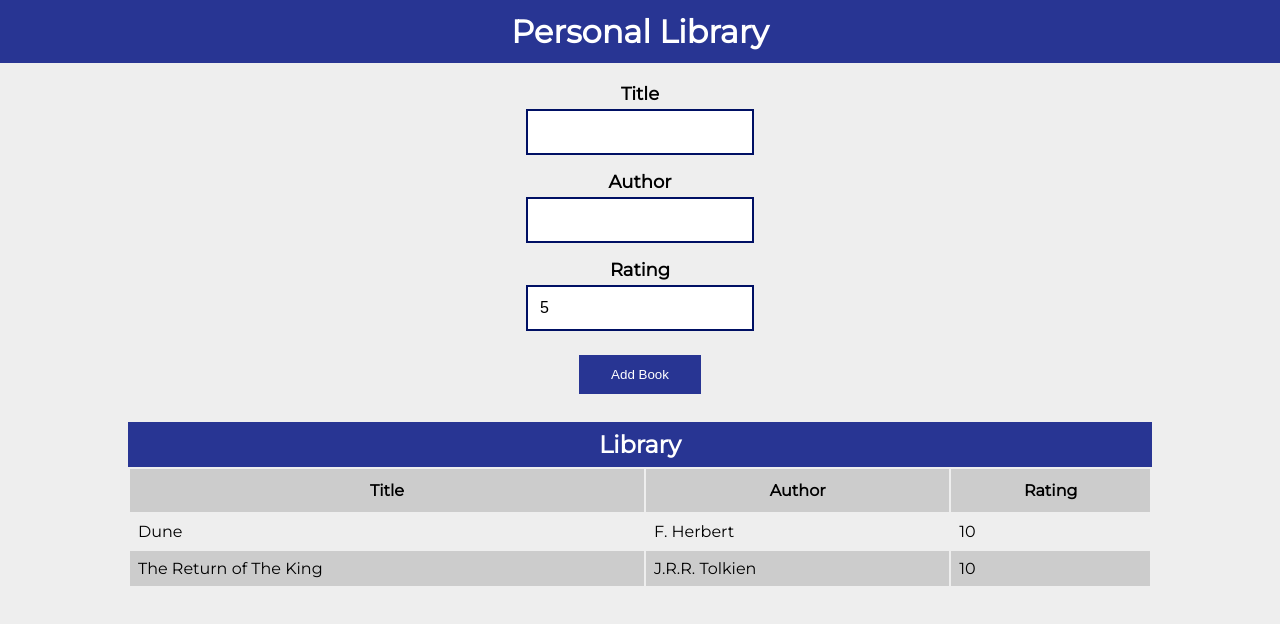
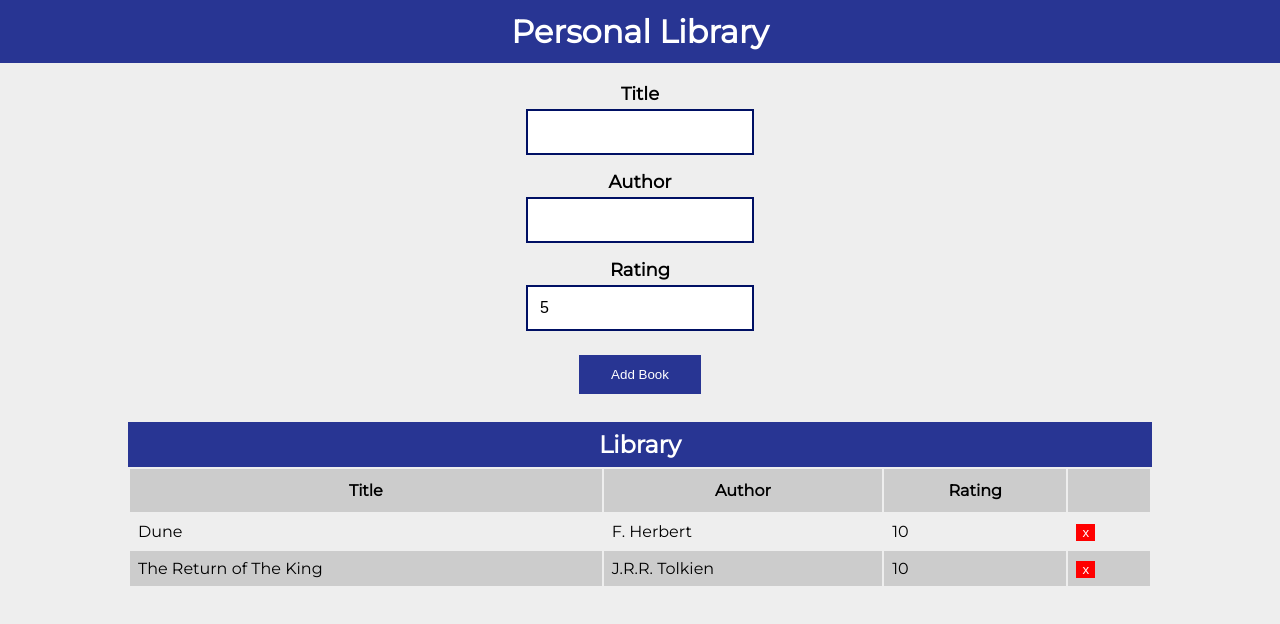
Before and after one commit to raulterhesdev/redux-toolkit-introduction-youtube, a React (Create React App) app: page / in a window 1280 px wide. Shown: the top 624 px of the page. Built offline with nearby package versions, Linux system fonts and the light colour scheme.

Commit message:
added delete button

```diff
--- a/src/components/Library/Library.js
+++ b/src/components/Library/Library.js
@@ -9,16 +9,23 @@ const Library = () => {
           <th>Title</th>
           <th>Author</th>
           <th>Rating</th>
+          <th></th>
         </tr>
         <tr>
           <td>Dune</td>
           <td>F. Herbert</td>
           <td>10</td>
+          <td>
+            <button className='delete'>x</button>
+          </td>
         </tr>
         <tr>
           <td>The Return of The King</td>
           <td>J.R.R. Tolkien</td>
           <td>10</td>
+          <td>
+            <button className='delete'>x</button>
+          </td>
         </tr>
       </table>
     </div>
--- a/src/index.css
+++ b/src/index.css
@@ -93,3 +93,14 @@ body {
 .library table tr:nth-child(odd) {
   background-color: #ccc;
 }
+
+.delete {
+  background-color: red;
+  color: white;
+  border: none;
+  outline: none;
+}
+
+.delete:hover {
+  background-color: darkred;
+}
```
